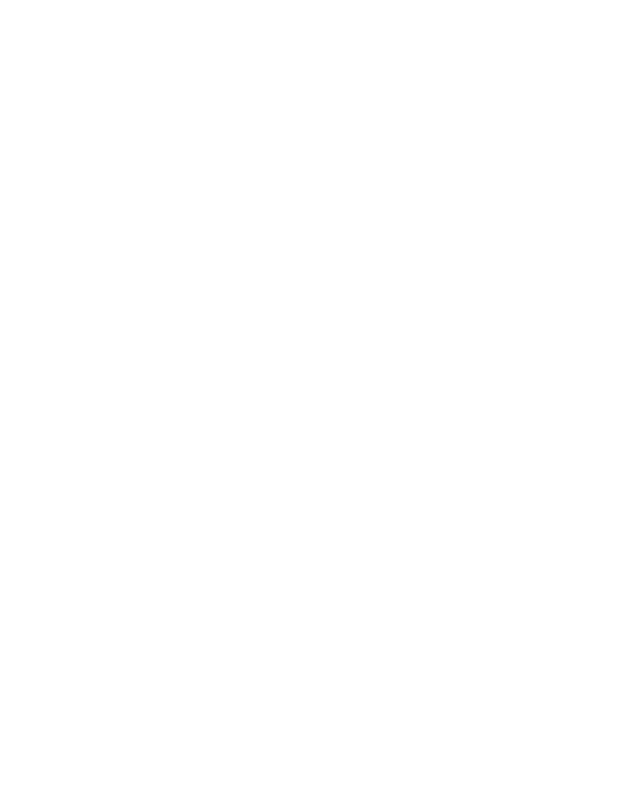
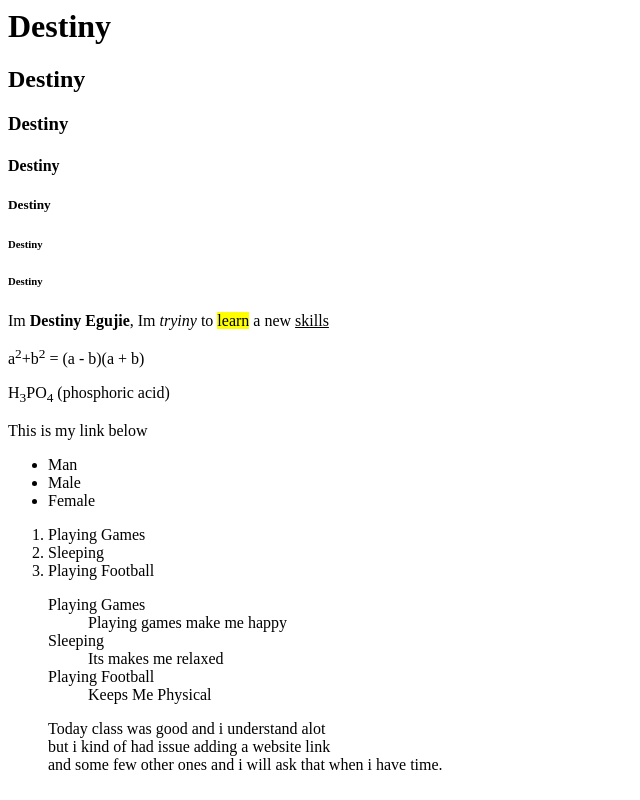
Before and after one commit to dryan703/myfirstrepo, a plain HTML site: page index.html in a window 1280 px wide. Shown: the whole page, without its empty margins (0-640 px from the left). Drawn offline with Linux system fonts and the light colour scheme.

Commit message:
assignment.html.

```diff
--- a/index.html
+++ b/index.html
@@ -1,11 +1,48 @@
-<!DOCTYPE html>
-<html lang="en">
-<head>
-    <meta charset="UTF-8">
-    <meta name="viewport" content="width=device-width, initial-scale=1.0">
-    <title>Document</title>
-</head>
-<body>
+<a href=""></a><!DOCTYPE html>
+<html>
+    <head>
+        <title>Secure Resolute</title>
 
-</body>
+
+    </head>
+    <body>
+        <h1>Destiny</h1>
+        <h2>Destiny</h2>
+        <h3>Destiny</h3>
+        <h4>Destiny</h4>
+        <h5>Destiny</h5>
+        <h6>Destiny</h6>
+        <h6>Destiny</h6>
+
+        <p>Im <b>Destiny Egujie</b>, Im <i>tryiny</i> to <mark>learn</mark> a new <u>skills</u></p>
+        <p>a<sup>2</sup>+b<sup>2</sup> = (a - b)(a + b)</p>
+        <p>H<sub>3</sub>PO<sub>4</sub> (phosphoric acid)</p>
+        <p>This is my link below</p>
+
+
+           <ul>
+               <li>Man</li>
+               <li>Male</li>
+               <li>Female</li>
+           </ul>
+
+           <ol>
+            <li>Playing Games</li>
+           <li>Sleeping</li>
+           <li>Playing Football</li>
+
+           <dl>
+              <dt>Playing Games</dt>
+                <dd>Playing games make me happy</dd>
+
+                <dt>Sleeping</dt>
+                <dd>Its makes me relaxed</dd>
+
+                <dt>Playing Football</dt>
+                <dd>Keeps Me Physical</dd>
+           </dl>
+
+
+           <p>Today class was good and i understand alot <br>but i kind of had issue adding a website link <br>and some few other ones and i will ask that when i have time.
+    </body>
 </html>
```
